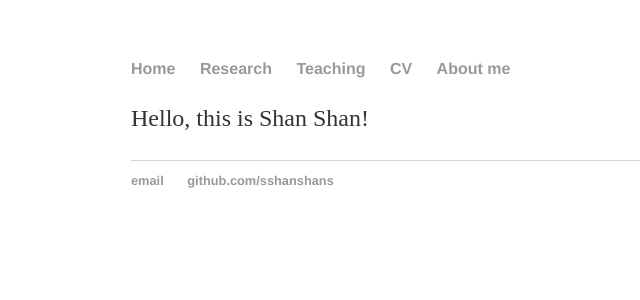
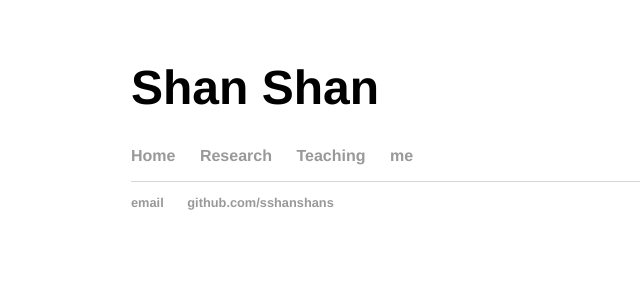
Before and after one commit to sshanshans/sshanshans.github.io, a Jekyll site: the page built from index.html, in a window 1280 px wide. Shown: the top 300 px of the page, without its empty margins (61-701 px from the left). Built offline with Jekyll 4.4.1, drawn with Linux system fonts in a browser that asks for light colours.

Commit message:
Update default.html

```diff
--- a/_layouts/default.html
+++ b/_layouts/default.html
@@ -1,23 +1,27 @@
 <!DOCTYPE html>
 	<html>
 		<head>
+			 <meta charset="utf-8">
+                         <meta http-equiv="X-UA-Compatible" content="chrome=1">
 			<title>{{ page.title }}</title>
 			<!-- link to main stylesheet -->
 			<link rel="stylesheet" type="text/css" href="/css/main.css">
 		</head>
 		<body>
+		 <div class="wrapper">
+                 <header>
+                    <h1>Shan Shan</h1>
+
 			<nav>
 	    		<ul>
 	        		<li><a href="/">Home</a></li>
 	        		<li><a href="/research">Research</a></li>
 		        	<li><a href="/teaching">Teaching</a></li>
-	        		<li><a href="/cv">CV</a></li>
-	        		<li><a href="/aboutme">About me</a></li>
+	        		<li><a href="/aboutme">me</a></li>
 	    		</ul>
 			</nav>
-			<div class="container">
 
-			{{ content }}
+		</header>
 
 			</div><!-- /.container -->
 			<footer>
```
